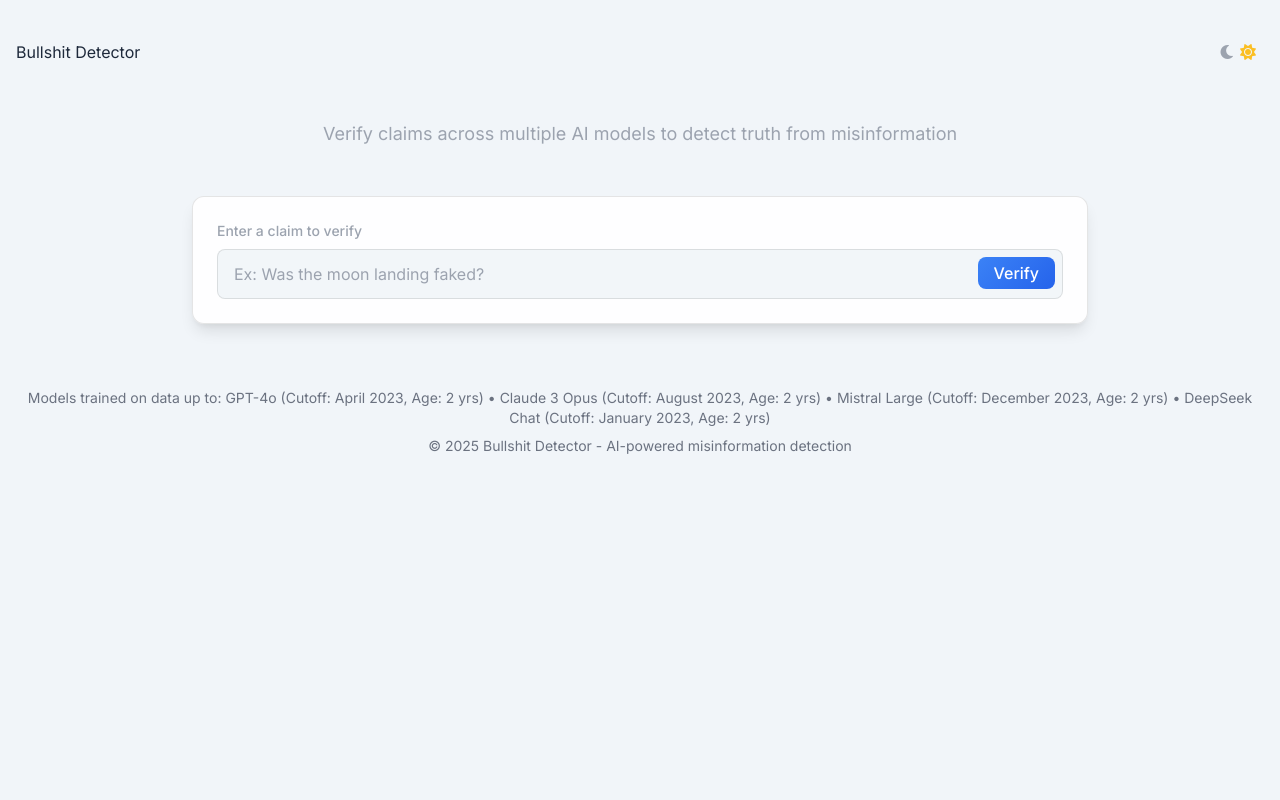
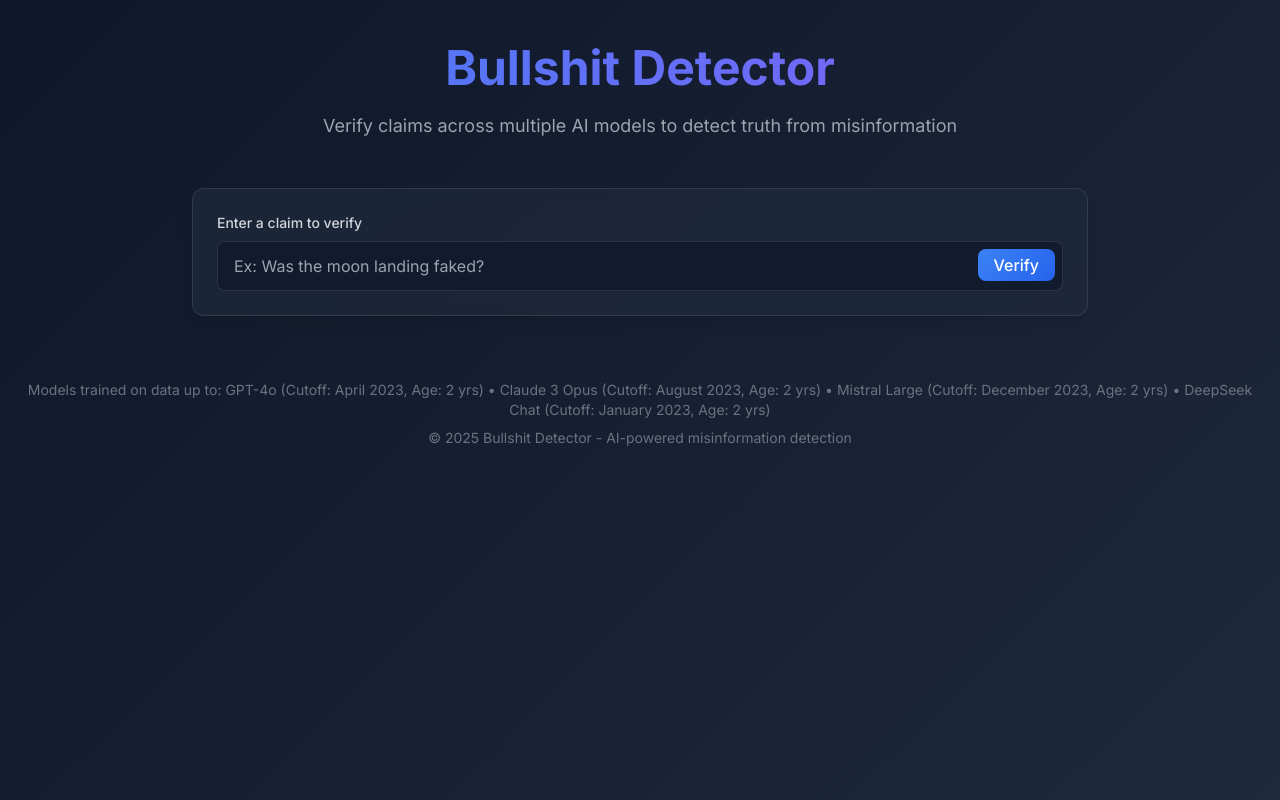
Before and after one commit to glasgowshipyard/bullshit-detector, a Flask app: page / in a window 1280 px wide. Run offline with Flask 3, Linux system fonts and the light colour scheme; some libraries are stand-ins or nearby versions.

Commit message:
more UI edit pain

```diff
--- a/templates/index.html
+++ b/templates/index.html
@@ -2,74 +2,69 @@
 <html lang="en">
 <head>
   <meta charset="UTF-8" />
-  <meta name="viewport" content="width=device-width, initial-scale=1.0" />
+  <meta name="viewport" content="width=device-width, initial-scale=1.0"/>
   <title>Bullshit Detector</title>
-  <link href="https://cdnjs.cloudflare.com/ajax/libs/tailwindcss/2.2.19/tailwind.min.css" rel="stylesheet" />
-  <link rel="stylesheet" href="https://cdnjs.cloudflare.com/ajax/libs/font-awesome/6.0.0-beta3/css/all.min.css" />
+  <link href="https://cdnjs.cloudflare.com/ajax/libs/tailwindcss/2.2.19/tailwind.min.css" rel="stylesheet"/>
+  <link rel="stylesheet" href="https://cdnjs.cloudflare.com/ajax/libs/font-awesome/6.0.0-beta3/css/all.min.css"/>
   <style>
     @import url('https://fonts.googleapis.com/css2?family=Inter:wght@300;400;500;600;700&display=swap');
 
-    /* Define CSS variables for dark mode */
-    :root {
-      --bg-primary: #0f172a;
-      --bg-secondary: #1e293b;
-      --text-primary: #e2e8f0;
-      --card-bg: rgba(30, 41, 59, 0.8);
-      --card-border: rgba(255, 255, 255, 0.1);
-      --model-bg: rgba(15, 23, 42, 0.7);
-      --accent-primary: #3b82f6;
-      --accent-secondary: #2563eb;
+    body {
+      font-family: 'Inter', sans-serif;
+      margin: 0;
+      padding: 0;
+      background-color: #0f172a; /* Keep it dark */
+      color: #e2e8f0;
     }
 
-    /* Light mode variables – adjusted for readability */
-    .light-mode {
-      --bg-primary: #f1f5f9;
-      --bg-secondary: #e2e8f0;
-      --text-primary: #1e293b;
-      --card-bg: rgba(255, 255, 255, 0.9);
-      --card-border: rgba(0, 0, 0, 0.1);
-      --model-bg: rgba(241, 245, 249, 0.9);
-      --accent-primary: #3b82f6;
-      --accent-secondary: #2563eb;
+    /* Large gradient background for the entire page */
+    .gradient-bg {
+      background: linear-gradient(135deg, #0f172a 0%, #1e293b 100%);
+      min-height: 100vh;
+      padding: 2rem 0;
     }
 
-    body {
-      font-family: 'Inter', sans-serif;
-      background-color: var(--bg-primary);
-      color: var(--text-primary);
-      transition: background-color 0.3s ease, color 0.3s ease;
+    /* Big, bold, gradient-filled title */
+    .fancy-title {
+      font-size: 2.5rem;        /* Large for desktop */
+      font-weight: 700;
+      text-align: center;
+      margin-bottom: 0.5rem;
+      background: linear-gradient(to right, #3b82f6, #8b5cf6);
+      -webkit-background-clip: text;
+      background-clip: text;
+      color: transparent;
     }
-
-    /* Restore original fancy title */
+    @media (min-width: 768px) {
       .fancy-title {
-      @apply text-4xl md:text-5xl font-bold mb-2 text-transparent bg-clip-text bg-gradient-to-r from-blue-400 to-purple-500;
+        font-size: 3rem;        /* Even bigger on medium+ screens */
+      }
     }
 
     .card {
-      background: var(--card-bg);
+      background: rgba(30, 41, 59, 0.8);
       backdrop-filter: blur(10px);
-      border: 1px solid var(--card-border);
+      border: 1px solid rgba(255, 255, 255, 0.1);
       transition: all 0.3s ease;
     }
     .card:hover {
-      box-shadow: 0 10px 25px -5px rgba(0, 0, 0, 0.2);
+      box-shadow: 0 10px 25px -5px rgba(0, 0, 0, 0.3);
       transform: translateY(-2px);
     }
 
     .input-field {
-      background: var(--model-bg);
-      border: 1px solid var(--card-border);
-      color: var(--text-primary);
+      background: rgba(15, 23, 42, 0.7);
+      border: 1px solid rgba(255, 255, 255, 0.1);
+      color: #e2e8f0;
       transition: all 0.3s ease;
-      font-size: 16px;
     }
     .input-field:focus {
-      border-color: var(--accent-primary);
+      border-color: #3b82f6;
       box-shadow: 0 0 0 3px rgba(59, 130, 246, 0.3);
     }
 
     .submit-btn {
-      background: linear-gradient(135deg, var(--accent-primary) 0%, var(--accent-secondary) 100%);
+      background: linear-gradient(135deg, #3b82f6 0%, #2563eb 100%);
       transition: all 0.3s ease;
     }
     .submit-btn:hover {
@@ -79,17 +74,15 @@
 
     .confidence-bar {
       height: 8px;
-      background: var(--bg-secondary);
+      background: #334155; /* Dark grey behind the bar */
       border-radius: 4px;
       overflow: hidden;
     }
-
     .confidence-level {
       height: 100%;
       border-radius: 4px;
       transition: width 0.5s ease-out;
     }
-
     .truth-high {
       background: linear-gradient(90deg, #22c55e, #16a34a);
     }
@@ -103,11 +96,11 @@
     .model-response {
       border-left: 4px solid transparent;
       transition: all 0.3s ease;
-      background-color: var(--model-bg);
+      background-color: rgba(15, 23, 42, 0.7);
     }
-    .model-openai { border-left-color: #10b981; }
-    .model-claude { border-left-color: #8b5cf6; }
-    .model-mistral { border-left-color: #3b82f6; }
+    .model-openai   { border-left-color: #10b981; }
+    .model-claude   { border-left-color: #8b5cf6; }
+    .model-mistral  { border-left-color: #3b82f6; }
     .model-deepseek { border-left-color: #f59e0b; }
 
     .flag-emoji {
@@ -115,43 +108,50 @@
       margin-right: 8px;
     }
 
-    .theme-toggle {
-      cursor: pointer;
-      padding: 8px;
+    .loader {
+      border: 3px solid rgba(255, 255, 255, 0.1);
       border-radius: 50%;
-      transition: background-color 0.3s ease;
+      border-top: 3px solid #3b82f6;
+      width: 24px;
+      height: 24px;
+      animation: spin 1s linear infinite;
     }
-    .theme-toggle:hover { background-color: var(--bg-secondary); }
+    @keyframes spin {
+      0% { transform: rotate(0deg); }
+      100% { transform: rotate(360deg); }
+    }
 
+    /* Mobile-friendly adjustments */
     @media (max-width: 640px) {
       .input-field {
         font-size: 14px;
         padding: 0.75rem 0.5rem;
       }
       .input-field::placeholder { font-size: 12px; }
-      .submit-btn { padding: 0.5rem 0.75rem; font-size: 14px; }
+      .submit-btn {
+        padding: 0.5rem 0.75rem;
+        font-size: 14px;
+      }
     }
   </style>
 </head>
 <body>
-  <div class="container mx-auto px-4 py-8">
-    <header class="flex justify-between items-center mb-12">
+  <div class="gradient-bg">
+    <div class="container mx-auto px-4">
+      <header class="mb-12">
         <h1 class="fancy-title">Bullshit Detector</h1>
-      <div class="theme-toggle" id="theme-toggle" aria-label="Toggle dark/light mode">
-        <i class="fas fa-moon text-gray-400 hidden" id="moon-icon"></i>
-        <i class="fas fa-sun text-yellow-400" id="sun-icon"></i>
-      </div>
-    </header>
-
-    <p class="text-center text-gray-400 text-lg max-w-2xl mx-auto mb-12">
+        <p class="text-gray-400 text-lg max-w-2xl mx-auto text-center">
           Verify claims across multiple AI models to detect truth from misinformation
         </p>
+      </header>
 
       <div class="max-w-4xl mx-auto mb-12">
         <div class="card rounded-xl p-6 shadow-lg">
           <form id="query-form" class="space-y-4">
             <div>
-            <label for="query" class="block text-sm font-medium text-gray-400 mb-2">Enter a claim to verify</label>
+              <label for="query" class="block text-sm font-medium text-gray-300 mb-2">
+                Enter a claim to verify
+              </label>
               <div class="relative">
                 <input
                   type="text"
@@ -182,7 +182,7 @@
                 <div id="verdict-badge" class="px-3 py-1 rounded-full bg-green-500 text-white text-sm font-medium mr-3">
                   FALSE
                 </div>
-              <div class="text-sm text-gray-400" id="confidence-text">High Confidence</div>
+                <div class="text-sm text-gray-400" id="confidence-text">HIGH Confidence</div>
               </div>
             </div>
             <div class="mt-4 md:mt-0 w-full md:w-1/3">
@@ -198,7 +198,7 @@
           </div>
 
           <div id="model-responses" class="space-y-4">
-          <!-- GPT-4o Response Card -->
+            <!-- GPT-4o -->
             <div class="model-response model-openai rounded-lg p-4">
               <div class="flex items-center mb-3">
                 <div class="w-8 h-8 rounded-full bg-gradient-to-r from-green-400 to-teal-500 flex items-center justify-center mr-3">
@@ -212,7 +212,7 @@
                       <div class="text-xs text-gray-400">OpenAI</div>
                     </div>
                   </div>
-                <div class="text-xs text-gray-400" id="gpt-training-age"></div>
+                  <div class="text-sm text-gray-300" id="gpt-training-age"></div>
                 </div>
               </div>
               <p id="gpt-response" class="text-gray-300">
@@ -220,7 +220,7 @@
               </p>
             </div>
 
-          <!-- Claude 3 Response Card -->
+            <!-- Claude 3 -->
             <div class="model-response model-claude rounded-lg p-4">
               <div class="flex items-center mb-3">
                 <div class="w-8 h-8 rounded-full bg-gradient-to-r from-purple-400 to-indigo-500 flex items-center justify-center mr-3">
@@ -234,7 +234,7 @@
                       <div class="text-xs text-gray-400">Anthropic</div>
                     </div>
                   </div>
-                <div class="text-xs text-gray-400" id="claude-training-age"></div>
+                  <div class="text-sm text-gray-300" id="claude-training-age"></div>
                 </div>
               </div>
               <p id="claude-response" class="text-gray-300">
@@ -242,7 +242,7 @@
               </p>
             </div>
 
-          <!-- Mistral Response Card -->
+            <!-- Mistral -->
             <div class="model-response model-mistral rounded-lg p-4">
               <div class="flex items-center mb-3">
                 <div class="w-8 h-8 rounded-full bg-gradient-to-r from-blue-400 to-blue-600 flex items-center justify-center mr-3">
@@ -256,7 +256,7 @@
                       <div class="text-xs text-gray-400">Mistral AI</div>
                     </div>
                   </div>
-                <div class="text-xs text-gray-400" id="mistral-training-age"></div>
+                  <div class="text-sm text-gray-300" id="mistral-training-age"></div>
                 </div>
               </div>
               <p id="mistral-response" class="text-gray-300">
@@ -264,7 +264,7 @@
               </p>
             </div>
 
-          <!-- DeepSeek Response Card -->
+            <!-- DeepSeek -->
             <div class="model-response model-deepseek rounded-lg p-4 hidden">
               <div class="flex items-center mb-3">
                 <div class="w-8 h-8 rounded-full bg-gradient-to-r from-yellow-400 to-orange-500 flex items-center justify-center mr-3">
@@ -278,7 +278,7 @@
                       <div class="text-xs text-gray-400">DeepSeek AI</div>
                     </div>
                   </div>
-                <div class="text-xs text-gray-400" id="deepseek-training-age"></div>
+                  <div class="text-sm text-gray-300" id="deepseek-training-age"></div>
                 </div>
               </div>
               <p id="deepseek-response" class="text-gray-300">
@@ -313,6 +313,7 @@
         <p>© 2025 Bullshit Detector - AI-powered misinformation detection</p>
       </footer>
     </div>
+  </div>
 
   <script>
     document.addEventListener('DOMContentLoaded', function() {
@@ -321,6 +322,8 @@
       const loadingSection = document.getElementById('loading');
       const newQueryBtn = document.getElementById('new-query-btn');
       const claimText = document.getElementById('claim-text');
+
+      // Model responses
       const gptResponse = document.getElementById('gpt-response');
       const claudeResponse = document.getElementById('claude-response');
       const mistralResponse = document.getElementById('mistral-response');
@@ -332,41 +335,15 @@
       const mistralContainer = document.querySelector('.model-mistral');
       const deepseekContainer = document.querySelector('.model-deepseek');
 
+      // Verdict UI
       const verdictBadge = document.getElementById('verdict-badge');
       const confidenceLevel = document.getElementById('confidence-level');
       const confidenceText = document.getElementById('confidence-text');
       const modelInfo = document.getElementById('model-info');
 
-      // Theme toggle elements
-      const themeToggle = document.getElementById('theme-toggle');
-      const moonIcon = document.getElementById('moon-icon');
-      const sunIcon = document.getElementById('sun-icon');
+      // Pre-fetch model metadata to show training ages
+      fetchModelMetadata();
 
-      // Detect system theme initially
-      function checkSystemPreference() {
-        if (window.matchMedia && window.matchMedia('(prefers-color-scheme: light)').matches) {
-          document.body.classList.add('light-mode');
-          moonIcon.classList.remove('hidden');
-          sunIcon.classList.add('hidden');
-        } else {
-          document.body.classList.remove('light-mode');
-          moonIcon.classList.add('hidden');
-          sunIcon.classList.remove('hidden');
-        }
-      }
-
-      // Initial theme check
-      checkSystemPreference();
-      window.matchMedia('(prefers-color-scheme: light)').addEventListener('change', checkSystemPreference);
-
-      // Manual theme toggle
-      themeToggle.addEventListener('click', function() {
-        document.body.classList.toggle('light-mode');
-        moonIcon.classList.toggle('hidden');
-        sunIcon.classList.toggle('hidden');
-      });
-
-      // Fetch model metadata and update footer and training age displays
       async function fetchModelMetadata() {
         try {
           const response = await fetch('/static/model_metadata.json');
@@ -384,15 +361,21 @@
           let infoText = "Models trained on data up to: ";
           const modelInfos = [];
           const currentYear = new Date().getFullYear();
+
           for (const [modelId, modelData] of Object.entries(data.models)) {
             let trainingAge = "N/A";
-            const cutoffYearMatch = modelData.training_cutoff.match(/\d{4}/);
+            const cutoffYearMatch = modelData.training_cutoff?.match(/\d{4}/);
             if (cutoffYearMatch) {
               const cutoffYear = parseInt(cutoffYearMatch[0]);
               trainingAge = currentYear - cutoffYear;
             }
-            modelInfos.push(`${modelData.name} (Cutoff: ${modelData.training_cutoff}, Age: ${trainingAge} yrs)`);
 
+            // Build a short summary for the footer
+            modelInfos.push(
+              `${modelData.name} (Cutoff: ${modelData.training_cutoff}, Age: ${trainingAge} yrs)`
+            );
+
+            // Insert training age text into the card
             let elementId = "";
             if (modelId === "gpt-4o") elementId = "gpt-training-age";
             else if (modelId === "claude-3") elementId = "claude-training-age";
@@ -410,9 +393,6 @@
         }
       }
 
-      // Fetch metadata on load
-      fetchModelMetadata();
-
       // Handle query submission
       queryForm.addEventListener('submit', function(e) {
         e.preventDefault();
@@ -422,19 +402,22 @@
         resultsSection.classList.add('hidden');
         loadingSection.classList.remove('hidden');
 
-        // Reset responses and hide model containers
-        [gptContainer, claudeContainer, mistralContainer, deepseekContainer].forEach(c => c.classList.add('hidden'));
+        // Hide model containers
+        [gptContainer, claudeContainer, mistralContainer, deepseekContainer].forEach(
+          c => c.classList.add('hidden')
+        );
 
         fetch('/ask', {
           method: 'POST',
           headers: { 'Content-Type': 'application/json' },
-          body: JSON.stringify({ query: query })
+          body: JSON.stringify({ query })
         })
         .then(response => response.json())
         .then(data => {
           claimText.textContent = data.query;
 
-          if (data.responses['gpt-4o'] && data.responses['gpt-4o'].success) {
+          // GPT
+          if (data.responses['gpt-4o']?.success) {
             gptContainer.classList.remove('hidden');
             gptResponse.textContent = data.responses['gpt-4o'].content;
             gptResponse.classList.remove('text-red-400');
@@ -443,7 +426,8 @@
             gptResponse.classList.add('text-red-400');
           }
 
-          if (data.responses['claude-3'] && data.responses['claude-3'].success) {
+          // Claude
+          if (data.responses['claude-3']?.success) {
             claudeContainer.classList.remove('hidden');
             claudeResponse.textContent = data.responses['claude-3'].content;
             claudeResponse.classList.remove('text-red-400');
@@ -452,7 +436,8 @@
             claudeResponse.classList.add('text-red-400');
           }
 
-          if (data.responses['mistral'] && data.responses['mistral'].success) {
+          // Mistral
+          if (data.responses['mistral']?.success) {
             mistralContainer.classList.remove('hidden');
             mistralResponse.textContent = data.responses['mistral'].content;
             mistralResponse.classList.remove('text-red-400');
@@ -461,7 +446,8 @@
             mistralResponse.classList.add('text-red-400');
           }
 
-          if (data.responses['deepseek'] && data.responses['deepseek'].success) {
+          // DeepSeek
+          if (data.responses['deepseek']?.success) {
             deepseekContainer.classList.remove('hidden');
             deepseekResponse.textContent = data.responses['deepseek'].content;
             deepseekResponse.classList.remove('text-red-400');
@@ -470,11 +456,12 @@
             deepseekResponse.classList.add('text-red-400');
           }
 
-          // Update verdict using the server-side analysis
+          // If there's an analysis object, use it to update verdict/confidence
           if (data.analysis) {
             updateVerdict(data.analysis);
           } else {
-            updateVerdict({ verdict: 'UNCERTAIN', confidence_percentage: 50, confidence_level: 'Medium' });
+            // fallback
+            updateVerdict({ verdict: 'UNCERTAIN', confidence_percentage: 50, confidence_level: 'MEDIUM' });
           }
 
           loadingSection.classList.add('hidden');
@@ -490,6 +477,7 @@
       function updateVerdict(analysis) {
         verdictBadge.textContent = analysis.verdict;
         verdictBadge.className = 'px-3 py-1 rounded-full text-white text-sm font-medium mr-3';
+
         if (analysis.verdict === 'TRUE') {
           verdictBadge.classList.add('bg-green-500');
         } else if (analysis.verdict === 'FALSE') {
@@ -498,9 +486,13 @@
           verdictBadge.classList.add('bg-yellow-500');
         }
 
-        confidenceText.textContent = analysis.confidence_level + ' Confidence';
+        // Uppercase the confidence level text for emphasis
+        confidenceText.textContent = analysis.confidence_level.toUpperCase() + ' Confidence';
+
+        // Update confidence bar
         confidenceLevel.style.width = analysis.confidence_percentage + '%';
         confidenceLevel.className = 'confidence-level';
+
         if (analysis.confidence_percentage >= 70) {
           confidenceLevel.classList.add('truth-high');
         } else if (analysis.confidence_percentage >= 40) {
```
Lines whose indentation alone changed are shown as unchanged.
